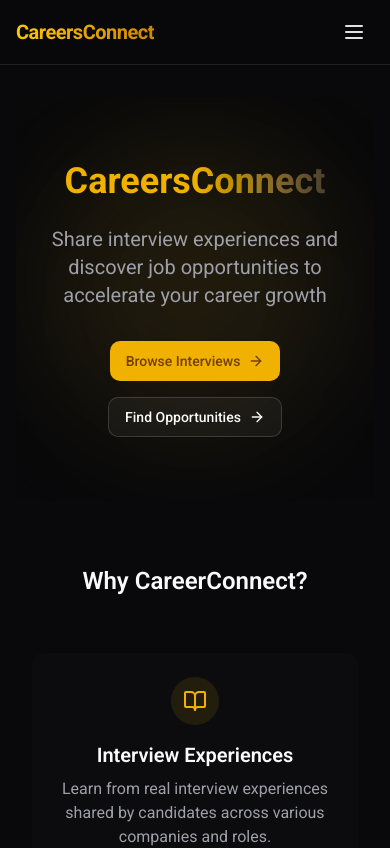
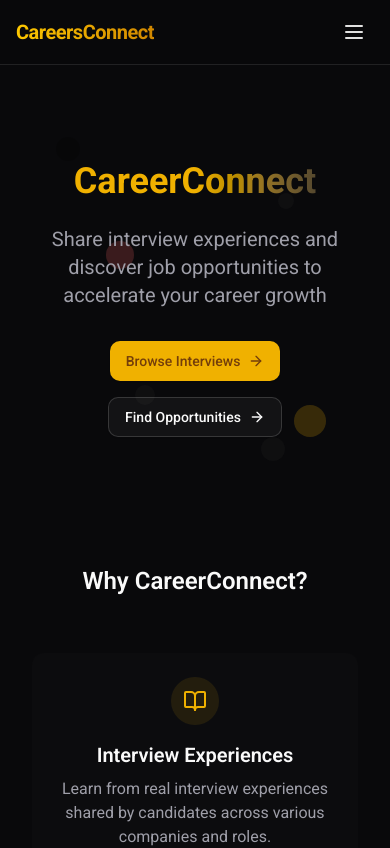
Before and after one commit to AvHai/PrepRoom, a React (Vite) app in the folder frontend/: page / in a window 390 px wide. Shown: the top 848 px of the page. Built offline with nearby package versions, Linux system fonts and the light colour scheme.

Commit message:
Vercel deploy setup

```diff
--- a/frontend/src/components/home/Hero.jsx
+++ b/frontend/src/components/home/Hero.jsx
@@ -1,25 +1,73 @@
+// import { ArrowRight } from 'lucide-react';
+// import { Button } from '@/components/ui/button';
+// import { Link } from 'react-router-dom';
+
+// const Hero = () => {
+//   return (
+//     <div className="relative py-16 md:py-24 overflow-hidden">
+//       {/* Gradient background effect */}
+//       <div className="absolute top-0 left-0 w-full h-full">
+//         <div className="absolute top-10 right-10 w-72 h-72 bg-primary/10 rounded-full filter blur-3xl"></div>
+//         <div className="absolute bottom-10 left-10 w-72 h-72 bg-secondary/10 rounded-full filter blur-3xl"></div>
+//       </div>
+
+//       <div className="container relative z-10 mx-auto px-4 text-center">
+//         <h1 className="text-4xl md:text-5xl lg:text-6xl font-bold mb-6 bg-clip-text text-transparent bg-gradient-to-r from-primary via-primary to-secondary animate-fadeIn">
+//           CareersConnect
+//         </h1>
+//         <p className="text-xl md:text-2xl text-muted-foreground max-w-2xl mx-auto mb-8 animate-fadeIn" style={{ animationDelay: "0.2s" }}>
+//           Share interview experiences and discover job opportunities to accelerate your career growth
+//         </p>
+//         <div className="flex flex-col sm:flex-row gap-4 justify-center animate-fadeIn" style={{ animationDelay: "0.4s" }}>
+//           <Link to="/interviews">
+//             <Button size="lg" className="gap-2">
+//               Browse Interviews
+//               <ArrowRight size={16} />
+//             </Button>
+//           </Link>
+//           <Link to="/opportunities">
+//             <Button size="lg" variant="outline" className="gap-2">
+//               Find Opportunities
+//               <ArrowRight size={16} />
+//             </Button>
+//           </Link>
+//         </div>
+//       </div>
+//     </div>
+//   );
+// };
+
+// export default Hero
+
 import { ArrowRight } from 'lucide-react';
 import { Button } from '@/components/ui/button';
 import { Link } from 'react-router-dom';
 
 const Hero = () => {
   return (
-    <div className="relative py-16 md:py-24 overflow-hidden">
-      {/* Gradient background effect */}
-      <div className="absolute top-0 left-0 w-full h-full">
-        <div className="absolute top-10 right-10 w-72 h-72 bg-primary/10 rounded-full filter blur-3xl"></div>
-        <div className="absolute bottom-10 left-10 w-72 h-72 bg-secondary/10 rounded-full filter blur-3xl"></div>
-      </div>
-
+    <div className="relative py-16 md:py-24 overflow-hidden bg-grid-pattern">
+      {/* Decorative Floating Elements */}
+      <div className="absolute w-6 h-6 bg-black opacity-20 rounded-full top-10 left-10 animate-float-fast"></div>
+      <div className="absolute w-8 h-8 bg-primary opacity-20 rounded-full bottom-16 right-12 animate-float-fast"></div>
+      <div className="absolute w-4 h-4 bg-secondary opacity-20 rounded-full top-24 right-20 animate-float-fast"></div>
+      <div className="absolute w-5 h-5 bg-accent opacity-20 rounded-full bottom-24 left-1/3 animate-float-fast"></div>
+      <div className="absolute w-7 h-7 bg-destructive opacity-20 rounded-full top-36 left-1/4 animate-float-fast"></div>
+      <div className="absolute w-6 h-6 bg-muted opacity-20 rounded-full bottom-10 right-1/4 animate-float-fast"></div>
       <div className="container relative z-10 mx-auto px-4 text-center">
         <h1 className="text-4xl md:text-5xl lg:text-6xl font-bold mb-6 bg-clip-text text-transparent bg-gradient-to-r from-primary via-primary to-secondary animate-fadeIn">
-          CareersConnect
+          CareerConnect
         </h1>
-        <p className="text-xl md:text-2xl text-muted-foreground max-w-2xl mx-auto mb-8 animate-fadeIn" style={{ animationDelay: "0.2s" }}>
+        <p
+          className="text-xl md:text-2xl text-muted-foreground max-w-2xl mx-auto mb-8 animate-fadeIn"
+          style={{ animationDelay: '0.2s' }}
+        >
           Share interview experiences and discover job opportunities to accelerate your career growth
         </p>
-        <div className="flex flex-col sm:flex-row gap-4 justify-center animate-fadeIn" style={{ animationDelay: "0.4s" }}>
-          <Link to="/interviews">
+        <div
+          className="flex flex-col sm:flex-row gap-4 justify-center animate-fadeIn"
+          style={{ animationDelay: '0.4s' }}
+        >
+          <Link to="/interview">
             <Button size="lg" className="gap-2">
               Browse Interviews
               <ArrowRight size={16} />
@@ -37,4 +85,4 @@ const Hero = () => {
   );
 };
 
-export default Hero
+export default Hero;
--- a/frontend/src/components/shared/InterviewCard.jsx
+++ b/frontend/src/components/shared/InterviewCard.jsx
@@ -49,7 +49,10 @@ const InterviewCard = ({ interview }) => {
 
   return (
     <Link to={`/interviews/${_id}`}>
-      <Card className="relative bg-black text-white card-glow h-full flex flex-col transition-all duration-300 transform hover:scale-[1.02] hover:shadow-xl hover:shadow-amber-500/10 hover:bg-gradient-to-br hover:from-black hover:to-[#0f0f0f]">
+      <Card className="relative h-full flex flex-col transition-all duration-300 transform hover:scale-[1.02]
+  hover:shadow-2xl hover:shadow-[#e11d48]/30
+  bg-yellow-50 text-black hover:bg-gray-50
+  dark:bg-black dark:text-white dark:hover:bg-gradient-to-br dark:hover:from-black dark:hover:to-[#0f0f0f]">
         <CardHeader className="pb-3 pt-4">
           <div className="flex justify-between items-start">
             <div>
--- a/frontend/src/components/shared/InterviewProfileCard.jsx
+++ b/frontend/src/components/shared/InterviewProfileCard.jsx
@@ -71,7 +71,10 @@ const InterviewProfileCard = ({ interview, onEdit, onDelete, }) => {
   const difficultyColor = getDifficultyColor(difficultyLevel);
 
   return (
-    <Card className="relative bg-black text-white card-glow h-full flex flex-col transition-all duration-300 transform hover:scale-[1.02] hover:shadow-xl hover:shadow-amber-500/10 hover:bg-gradient-to-br hover:from-black hover:to-[#0f0f0f]">
+    <Card className="relative h-full flex flex-col transition-all duration-300 transform hover:scale-[1.02]
+  hover:shadow-2xl hover:shadow-[#e11d48]/30
+  bg-yellow-50 text-black hover:bg-gray-50
+  dark:bg-black dark:text-white dark:hover:bg-gradient-to-br dark:hover:from-black dark:hover:to-[#0f0f0f]">
       <CardHeader className="pb-2 pt-3 px-4">
         <div className="flex justify-between items-start">
           <div>
--- a/frontend/src/index.css
+++ b/frontend/src/index.css
@@ -125,3 +125,23 @@
 body{
     font-family: "Roboto", sans-serif;
   }
+
+  body {
+  @apply bg-background text-foreground;
+  background-image: radial-gradient(
+    circle at top right,
+    hsl(var(--muted)/0.2),
+    transparent 40%
+  );
+  background-attachment: fixed;
+}
+/* .bg-grid-pattern {
+  position: relative;
+  background-image:
+    linear-gradient(to right,   rgba(180, 172, 5, 0.595) 1px, transparent 1px),
+    linear-gradient(to bottom, rgba(255, 247, 0, 0.701) 1px, transparent 1px);
+  background-size: 40px 40px;
+  background-position: center;
+  mask-image: radial-gradient(circle, white 40%, transparent 100%);
+  -webkit-mask-image: radial-gradient(circle, white 40%, transparent 100%);
+} */
```
Also changed, not shown: frontend/vercel.json (added), 1 other file (tests, documents, lock files or other folders).
